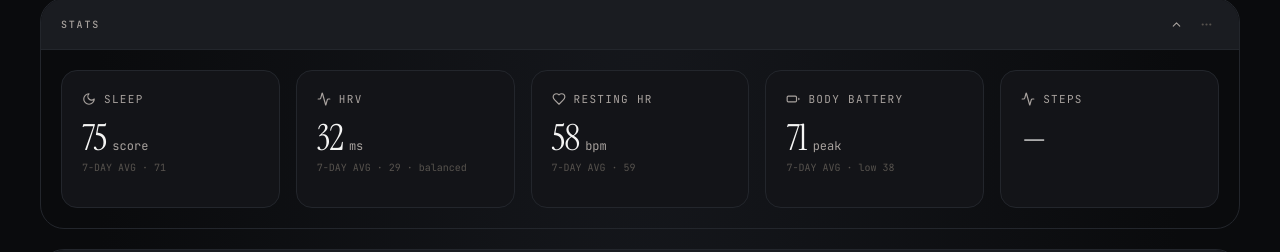
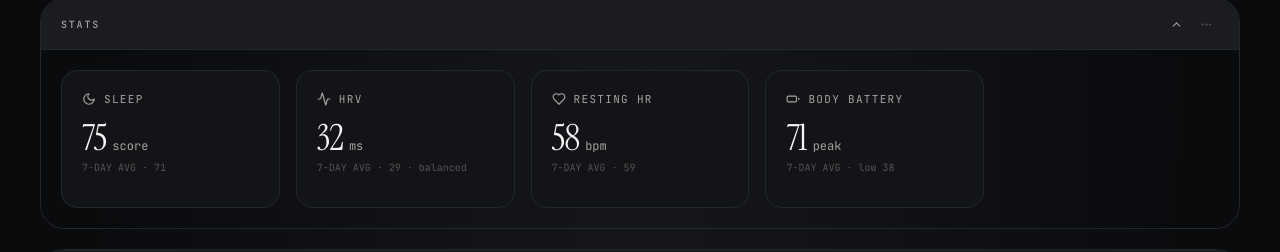
Before and after one commit to Bauer-Haus/test, a React (Vite) app: page / in a window 1280 px wide. Shown: the part 149-401 px from the top of the page. Built offline with nearby package versions, Linux system fonts and the light colour scheme; no server answers.

Commit message:
Remove Steps stat from index.jsx
Removed Steps stat component from the display.

```diff
--- a/src/index.jsx
+++ b/src/index.jsx
@@ -690,9 +690,6 @@ export default function FitnessDashboard() {
             avg={rhrAvg} color={COLORS.fat} />
           <Stat icon={Battery} label="Body Battery" value={batteryHigh} unit="peak"
             avg={batteryLow ? `low ${batteryLow}` : null} color={COLORS.accent} />
-          <Stat icon={Activity} label="Steps" value={steps != null ? (steps > 999 ? `${(steps / 1000).toFixed(1)}k` : steps) : null}
-            avg={stepsGoal ? `goal ${stepsGoal > 999 ? `${(stepsGoal / 1000).toFixed(0)}k` : stepsGoal}` : null}
-            color={COLORS.good} />
         </div>
       </div>
     ),
```
